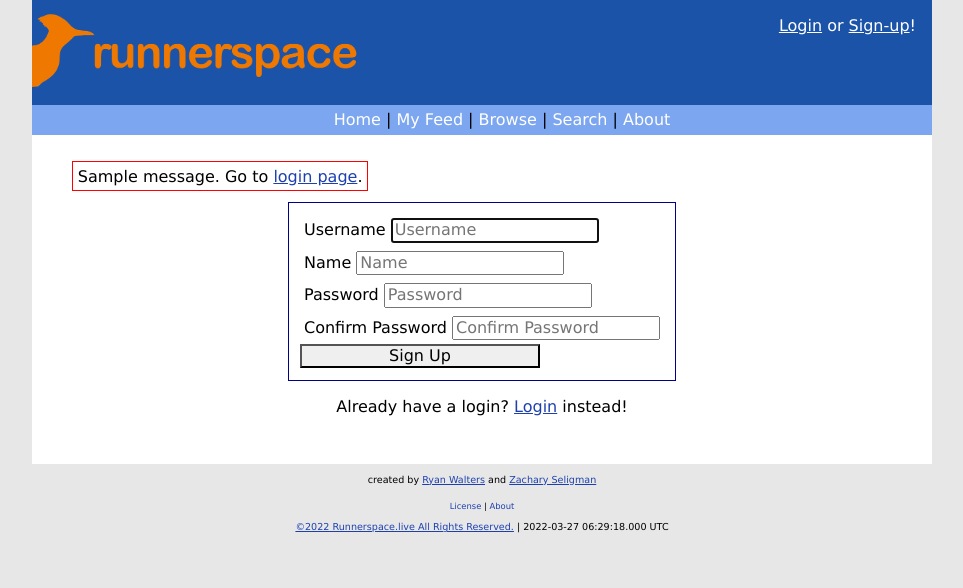
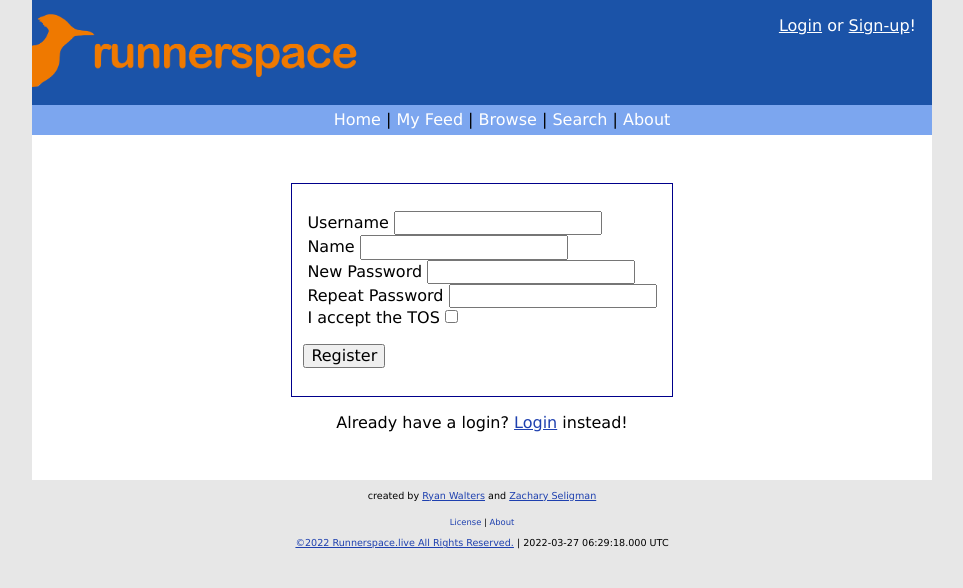
Before and after one commit to Xevion/runnerspace, a Flask app: page /signup in a window 1280 px wide. Shown: the top 588 px of the page, without its empty margins (158-1121 px from the left). Run offline with Flask 2, Linux system fonts and the light colour scheme; tables that the repository leaves empty hold one stand-in row (values such as "Sample post"); one stand-in notice (Sample message) is shown; parts of the project's set-up code (start-up, migrations or seed data) failed here and were passed over; some libraries are stand-ins or nearby versions.

Commit message:
Migrate app to use WTForms for auth form validation
- Not finished yet, major styling breakage in this commit
- Also encapsulated GET & POST requests of /login and /signup routes into one route.

```diff
--- a/app.py
+++ b/app.py
@@ -44,7 +44,7 @@ def create_app():
     from routes import blueprint as routes_blueprint
     app.register_blueprint(routes_blueprint)
 
-    from forms import blueprint as forms_blueprint
+    from route_forms import blueprint as forms_blueprint
     app.register_blueprint(forms_blueprint)
 
     @app.errorhandler(404)
--- a/auth.py
+++ b/auth.py
@@ -1,4 +1,4 @@
-from flask import Blueprint, flash, redirect, request, url_for
+from flask import Blueprint, flash, redirect, request, url_for, render_template
 from flask_login import login_required, login_user, logout_user, current_user
 from werkzeug.security import check_password_hash, generate_password_hash
 
@@ -14,7 +14,7 @@ def edit_profile_post(username: str):
     form = EditProfileForm(request.form)
     user = User.query.filter_by(username=username).first_or_404()
 
-    if current_user.is_admin or user.id == current_user.id
+    if current_user.is_admin or user.id == current_user.id:
         if form.validate():
             user.about_me = form.about_me.data
             db.session.commit()
@@ -22,38 +22,45 @@ def edit_profile_post(username: str):
     return redirect(url_for('main.view_user', username=user.username))
 
 
-@blueprint.route('/login', methods=['POST'])
-def login_post():
+@blueprint.route('/login', methods=['GET', 'POST'])
+def login():
     form = LoginForm(request.form)
-    user = User.query.filter_by(username=form.data.username).first()
 
-    # check if the user actually exists, and compare password given
-    if not user or not check_password_hash(user.password, form.password.data):
-        flash('Please check your login details and try again.')
-        return redirect(url_for('main.login'))
+    if request.method == 'POST' and form.validate():
+        user = User.query.filter_by(username=form.username.data).first()
 
-    login_user(user, remember=form.remember.data)
-    return redirect(url_for('main.index'))
+        # check if the user actually exists, and compare password given
+        if not user or not check_password_hash(user.password, form.password.data):
+            flash('Please check your login details and try again.')
+            return redirect(url_for('auth.login'))
+
+        login_user(user, remember=form.remember.data)
+        return redirect(url_for('auth.index'))
+
+    return render_template('pages/auth/login.html', form=form)
 
 
-@blueprint.route('/signup', methods=['POST'])
-def signup_post():
+@blueprint.route('/signup', methods=['GET', 'POST'])
+def signup():
     # validate and add user to db
     form = RegistrationForm(request.form)
 
-    user = User.query.filter_by(username=form.username.data).first()  # Check if the username is already in use
-    if user:  # redirect back to sign-up page
-        flash('This username is already in use.')
-        return redirect(url_for('main.signup'))
+    if request.method == 'POST' and form.validate():
+        user = User.query.filter_by(username=form.username.data).first()  # Check if the username is already in use
+        if user:  # redirect back to sign-up page
+            flash('This username is already in use.')
+            return redirect(url_for('auth.signup'))
 
-    # Create new user with form data
-    new_user = User(username=form.username.data, name=form.name.data, password=generate_password_hash(form.password.data, method='sha256'))
+        # Create new user with form data
+        new_user = User(username=form.username.data, name=form.name.data,
+                        password=generate_password_hash(form.password.data, method='sha256'))
+        # Add new user to db
+        db.session.add(new_user)
+        db.session.commit()
 
-    # Add new user to db
-    db.session.add(new_user)
-    db.session.commit()
+        return redirect(url_for('auth.login'))
 
-    return redirect(url_for('main.login'))
+    return render_template('pages/auth/signup.html', form=form)
 
 
 @blueprint.route('/logout')
--- a/forms.py
+++ b/forms.py
@@ -1,63 +1,31 @@
-from flask import Blueprint, flash, redirect, request, url_for
-from flask_login import current_user, login_required
-from profanity_filter import ProfanityFilter
-
-from database import db
-from models import User, Post, Comment
-
-blueprint = Blueprint('forms', __name__)
-pf = ProfanityFilter()
+from wtforms import Form, BooleanField, StringField, PasswordField, validators
 
 
-@blueprint.route('/user/<username>/edit', methods=['POST'])
-@login_required
-def edit_profile_post(username):
-    user = db.session.query(User).filter_by(username=username).first_or_404()
-
-    # Allow admins to edit profiles, but deny other users
-    if not current_user.is_admin and current_user.id != user.id:
-        return redirect(url_for('main.user', username=username))
-
-    user.about_me = request.form.get('about-me', user.about_me)
-    user.name = request.form.get('name', user.name)
-    db.session.commit()
-
-    flash('Successfully updated profile.')
-    return redirect(url_for('main.edit_user', username=username))
+class RegistrationForm(Form):
+    username = StringField('Username', [validators.Length(min=4, max=25)])
+    name = StringField('Name', [validators.Length(min=2, max=35)])
+    password = PasswordField('New Password', [
+        validators.DataRequired(),
+        validators.EqualTo('confirm', message='Passwords must match')
+    ])
+    confirm = PasswordField('Repeat Password')
+    accept_tos = BooleanField('I accept the TOS', [validators.DataRequired()])
 
 
-@blueprint.route('/feed/new', methods=['POST'])
-@login_required
-def new_post():
-    post_text = request.form.get('text')
-
-    post = Post(author=current_user.id, text=post_text)
-    db.session.add(post)
-    db.session.commit()
-
-    return redirect(url_for('main.view_post', post_id=post.id))
+class LoginForm(Form):
+    username = StringField('Username', [validators.DataRequired()])
+    password = StringField('Password', [validators.DataRequired()])
+    remember_me = BooleanField('Remember Me', [validators.Optional()])
 
 
-@blueprint.route('/feed/<post_id>/comment', methods=['POST'])
-@login_required
-def add_comment(post_id: int):
-    post = Post.query.get_or_404(post_id)
+class EditProfileForm(Form):
+    name = RegistrationForm.name
+    about_me = StringField('About Me', [validators.Optional()])
 
-    comment_text: str = request.form.get('comment-text')
 
-    if len(comment_text) > 50:
-        flash('Cannot have more than 50 characters of text.')
-        return redirect(url_for('main.view_post', post_id=post_id))
-    elif len(comment_text) < 5:
-        flash('Your comment must have at least 5 characters of text.')
-        return redirect(url_for('main.view_post', post_id=post_id))
+class NewPostForm(Form):
+    text = StringField('Text', [validators.Length(min=15, max=1000)])
 
-    if not pf.is_clean(comment_text):
-        flash('Sorry, profanity is not allowed on runnerspace.')
-        return redirect(url_for('main.view_post', post_id=post_id))
 
-    comment = Comment(post=post.id, author=current_user.id, text=comment_text)
-    db.session.add(comment)
-    db.session.commit()
-
-    return redirect(url_for('main.view_post', post_id=post.id))
+class NewCommentForm(Form):
+    text = StringField('Text', [validators.Length(min=5, max=50)])
--- a/routes.py
+++ b/routes.py
@@ -68,7 +68,6 @@ def edit_user(username: str):
         return render_template('pages/user_edit.html', user=user)
     return redirect(url_for('main.view_user', username=username))
 
-
 # @blueprint.route('/blogs')
 # def blogs():
 #     return render_template('pages/blogs.html')
@@ -77,12 +76,3 @@ def edit_user(username: str):
 # @blueprint.route('/groups')
 # def groups():
 #     return render_template('pages/groups.html')
-
-@blueprint.route('/login', methods=['GET'])
-def login():
-    return render_template('pages/auth/login.html')
-
-
-@blueprint.route('/signup', methods=['GET'])
-def signup():
-    return render_template('pages/auth/signup.html')
--- a/static/styles.css
+++ b/static/styles.css
@@ -131,10 +131,10 @@ form.login-form {
   border: 1px solid darkblue;
   padding: 0.7em;
 }
-form .field {
+form field {
   padding: 4px;
 }
-form .field .checkbox {
+form field .checkbox {
   margin-left: auto;
 }
 form button {
--- a/static/styles.scss
+++ b/static/styles.scss
@@ -154,7 +154,7 @@ form {
     padding: 0.7em;
   }
 
-  .field {
+  field {
     padding: 4px;
 
     .checkbox {
--- a/templates/layouts/header.html
+++ b/templates/layouts/header.html
@@ -11,7 +11,7 @@
                 <a href="{{ url_for('main.edit_user', username=current_user.username) }}"><i class="fas fa-cog fa-1x"></i></a>
                 | <a href="{{ url_for('auth.logout') }}">Logout</a>
             {% else %}
-                <a href="{{ url_for('main.login') }}">Login</a> or <a href="{{ url_for('main.signup') }}">Sign-up</a>!
+                <a href="{{ url_for('auth.login') }}">Login</a> or <a href="{{ url_for('auth.signup') }}">Sign-up</a>!
             {% endif %}
         </div>
     </div>
--- a/templates/macros.html
+++ b/templates/macros.html
@@ -1,6 +1,7 @@
 {% macro render_field(field) %}
-  <dt>{{ field.label }}
-  <dd>{{ field(**kwargs)|safe }}
+    <field>
+        <label>{{ field.label }}</label>
+        {{ field(**kwargs)|safe }}
         {% if field.errors %}
             <ul class=errors>
                 {% for error in field.errors %}
@@ -8,5 +9,6 @@
                 {% endfor %}
             </ul>
         {% endif %}
-  </dd>
+        <br>
+    </field>
 {% endmacro %}
--- a/templates/pages/auth/signup.html
+++ b/templates/pages/auth/signup.html
@@ -1,45 +1,19 @@
 {% extends 'layouts/index.html' %}
+{% from "macros.html" import render_field %}
 
 {% block content %}
-    {% with messages = get_flashed_messages() %}
-        {% if messages %}
-            <span class="error-message">
-                    {{ messages[0] }}. Go to <a href="{{ url_for('main.login') }}">login page</a>.
-                </span>
-        {% endif %}
-    {% endwith %}
-
-    <form method="POST" action="{{ url_for('auth.signup_post') }}" class="login-form">
-        <div class="field">
-            <div class="control">
-                Username
-                <input class="input" type="text" name="username" placeholder="Username" autofocus>
-            </div>
-        </div>
-
-        <div class="field">
-            <div class="control">
-                Name
-                <input class="input" type="text" name="name" placeholder="Name" autofocus>
-            </div>
-        </div>
-
-        <div class="field">
-            <div class="control">
-                Password
-                <input class="input" type="password" name="password" placeholder="Password">
-            </div>
-        </div>
-        <div class="field">
-            <div class="control">
-                Confirm Password
-                <input class="input" type="password" name="confirm" placeholder="Confirm Password">
-            </div>
-        </div>
-        <button>Sign Up</button>
+    <form method=post class="login-form">
+        <dl>
+            {{ render_field(form.username) }}
+            {{ render_field(form.name) }}
+            {{ render_field(form.password) }}
+            {{ render_field(form.confirm) }}
+            {{ render_field(form.accept_tos) }}
+        </dl>
+        <p><input type=submit value=Register>
     </form>
 
     <p class="form-subtext">
-        Already have a login? <a href="{{ url_for('main.login') }}">Login</a> instead!
+        Already have a login? <a href="{{ url_for('auth.login') }}">Login</a> instead!
     </p>
 {% endblock content %}
```
Also changed, not shown: route_forms.py (added, +61 -0 lines), templates/pages/auth/login.html (+8 -21 lines). Lines whose indentation alone changed are shown as unchanged.
